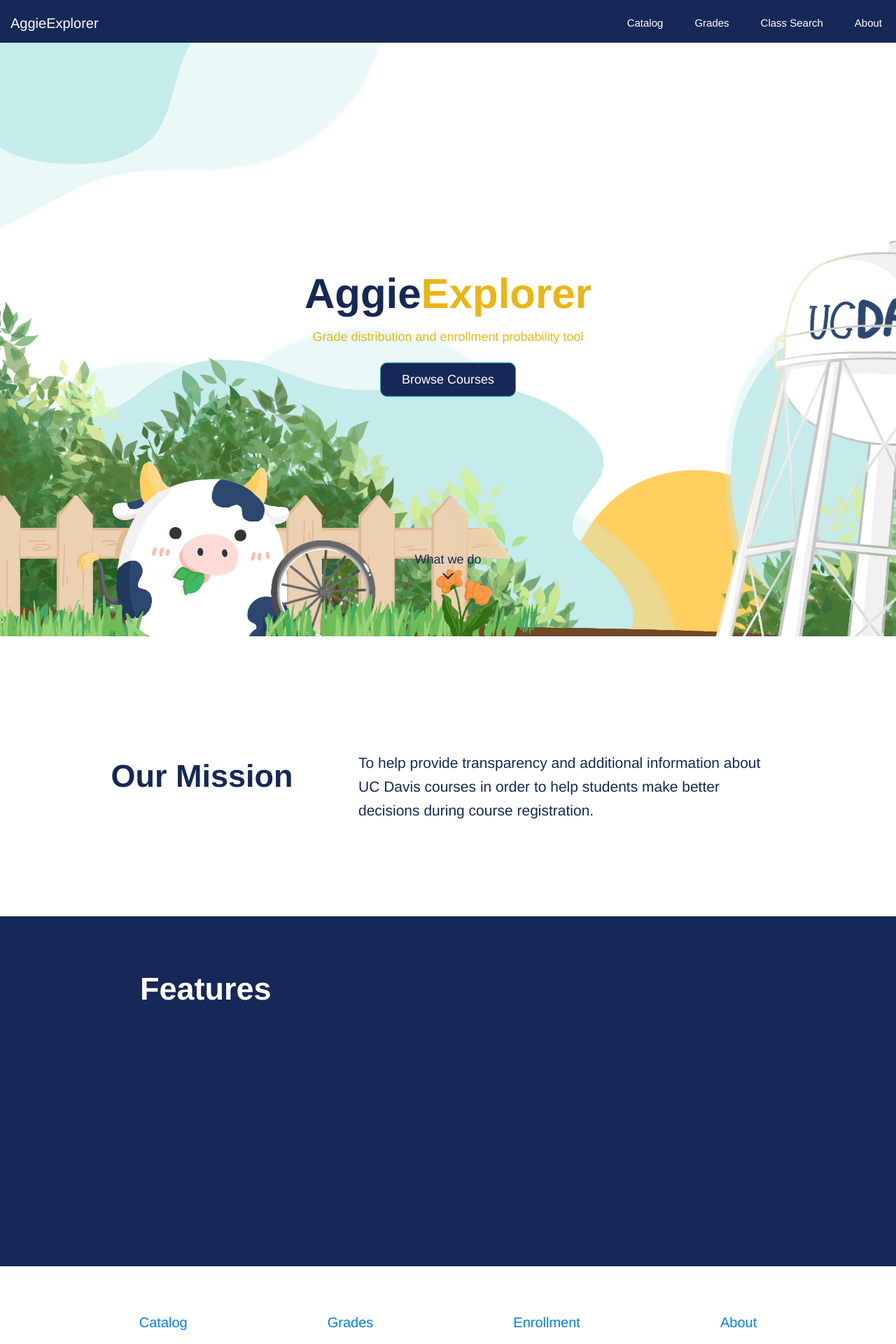
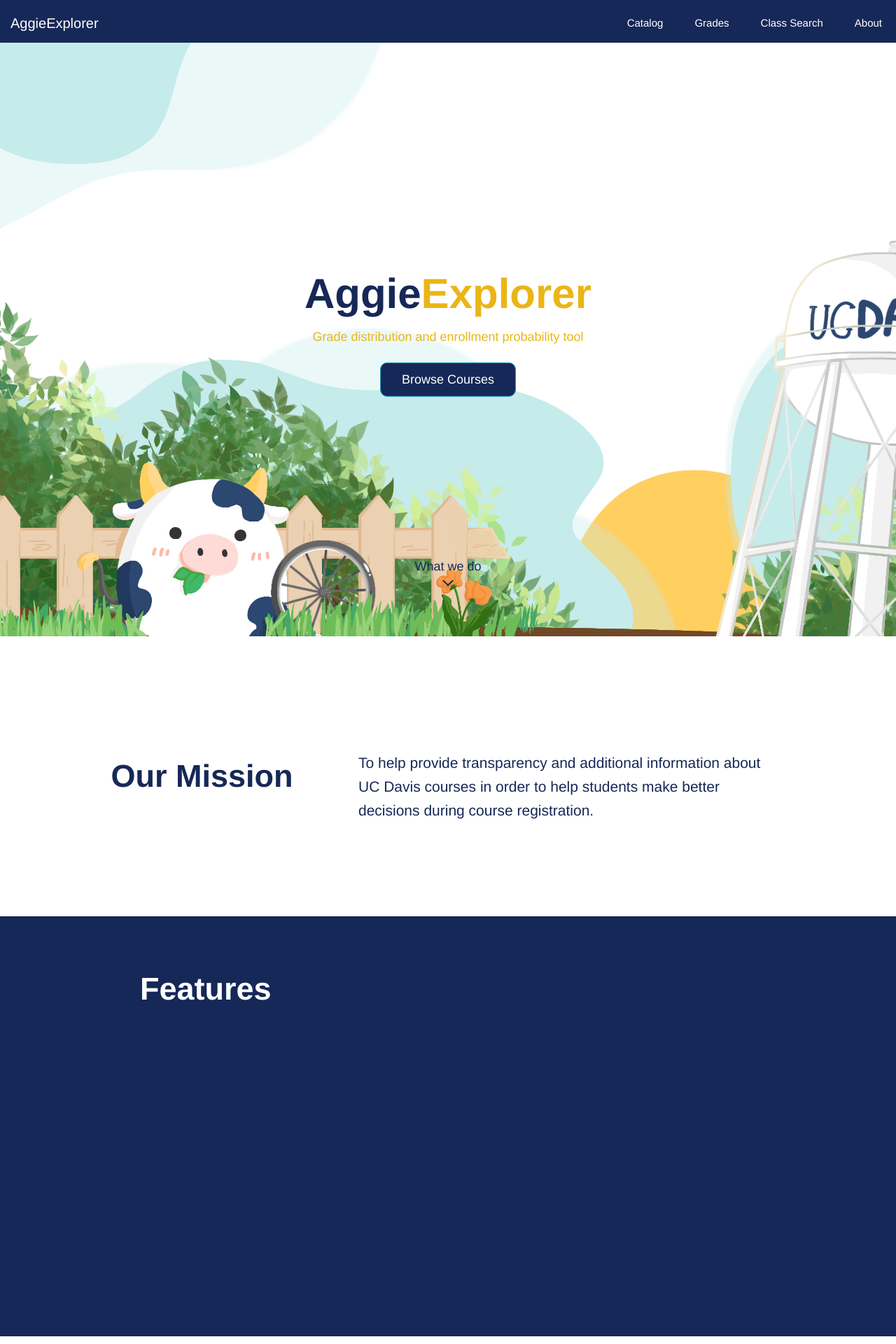
Before and after one commit to Codelab-Davis/Schedule-Tool, a React (Create React App) app in the folder schedule-tool/frontend/: page / in a window 1280 px wide. Shown: the top 1920 px of the page at 70% size. Built offline with nearby package versions, Linux system fonts and the light colour scheme.

Commit message:
Size adjustment

```diff
--- a/schedule-tool/frontend/src/components/css/home-page.css
+++ b/schedule-tool/frontend/src/components/css/home-page.css
@@ -85,7 +85,7 @@ a#homebutton{
 .introarrow{
     position: absolute;
     width: 100%;
-    bottom: 80px;
+    bottom: 70px;
     text-align: center;
 }
 .whatwedo {
@@ -142,7 +142,7 @@ a#homebutton{
 .features{
     background-color: #162857;
     width: 100%;
-    height: 500px;
+    height: 600px;
 }
 
 .featurestitle
```
